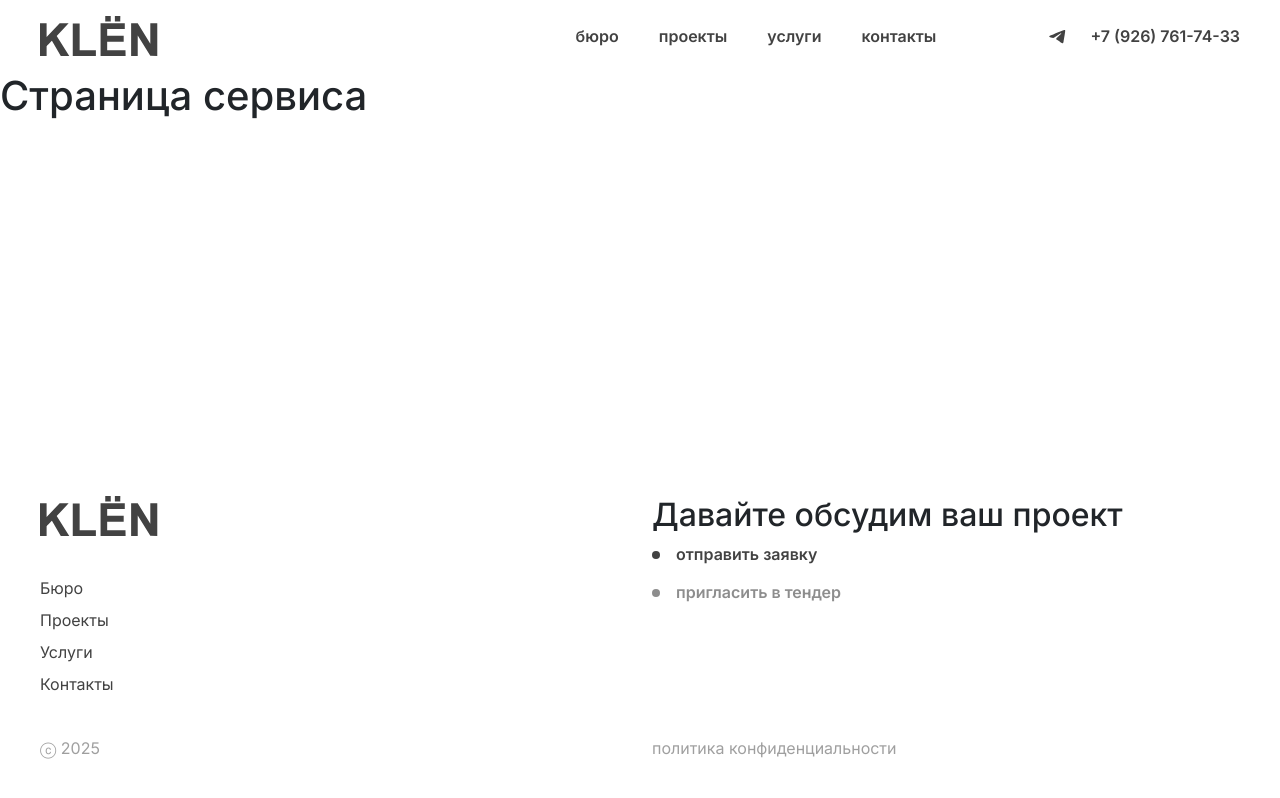
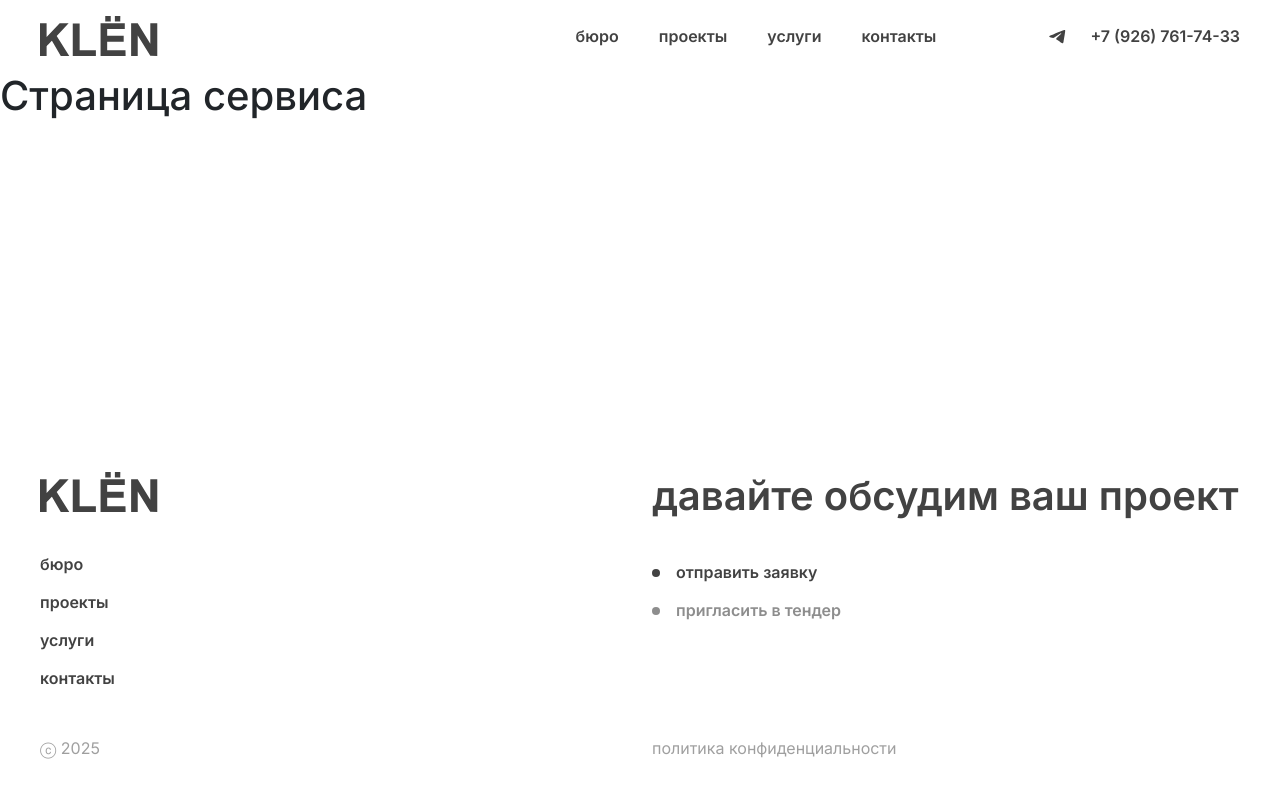
Before and after one commit to sanchyopas/Klen-app, a Next.js app: page /services in a window 1280 px wide. Built offline with nearby package versions, Linux system fonts and the light colour scheme.

Commit message:
fix: Исправлены заголовки; Исправлены ссылки в подвале; Исправлен блок Бюро

```diff
--- a/src/app/components/Footer/page.tsx
+++ b/src/app/components/Footer/page.tsx
@@ -21,16 +21,16 @@
               <nav>
                 <ul>
                   <li>
-                    <Link href={'/buro'}>Бюро</Link>
+                    <LinkWithWrapper dotReverce={true} isWrapper={false} name={"Бюро"} link={"/buro"} />
                   </li>
                   <li>
-                    <Link href={'/projects'}>Проекты</Link>
+                    <LinkWithWrapper dotReverce={true} isWrapper={false} name={"Проекты"} link={"/projects"} />
                   </li>
                   <li>
-                    <Link href={'/services'}>Услуги</Link>
+                    <LinkWithWrapper dotReverce={true} isWrapper={false} name={"Услуги"} link={"/services"} />
                   </li>
                   <li>
-                    <Link href={'/contacts'}>Контакты</Link>
+                    <LinkWithWrapper dotReverce={true} isWrapper={false} name={"Контакты"} link={"/contacts"} />
                   </li>
                 </ul>
               </nav>
--- a/src/app/components/Projects/page.tsx
+++ b/src/app/components/Projects/page.tsx
@@ -38,7 +38,7 @@
   return (
     <section id="projects">
       <div className={"container"}>
-        <div className={s.title}>
+        <div className="title">
           <h2>Проекты</h2>
         </div>
         <div className={s.projectsList}>
--- a/src/styles/globals.scss
+++ b/src/styles/globals.scss
@@ -66,4 +66,24 @@
       object-fit: cover;
     }
   }
+
+  .title {
+    padding-bottom: 40px;
+    @media (max-width: 767px) {
+      padding-bottom: 20px;
+    }
+    h2 {
+      margin: 0;
+      font-size: 40px;
+      line-height: 48px;
+      color: #424242;
+      font-weight: 600;
+      text-transform: lowercase;
+      text-wrap: balance;
+      @media (max-width: 767px) {
+        font-size: 28px;
+        line-height: 40px;
+      }
+    }
+  }
 }
```
Also changed, not shown: src/app/components/Buro/buro.module.scss (+12 -4 lines), src/app/components/Projects/projects.module.scss (+6 -27 lines).
